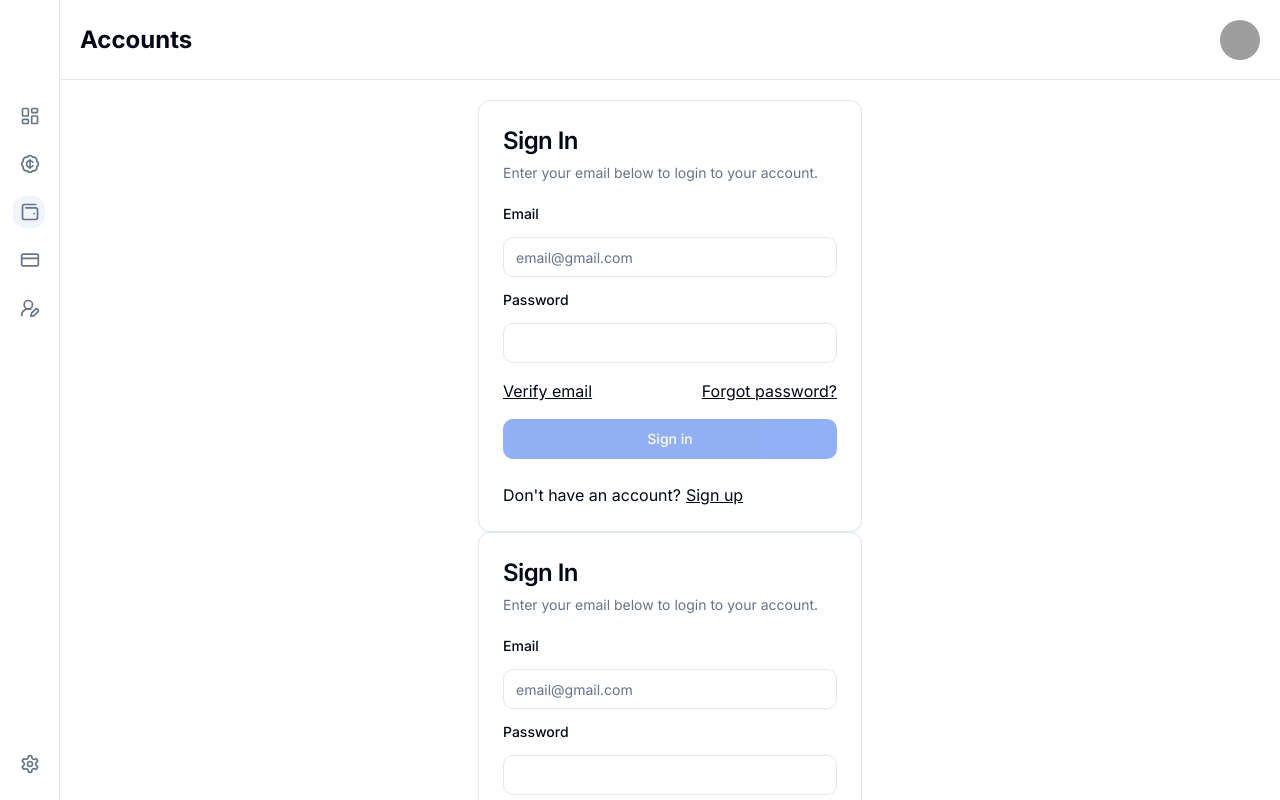
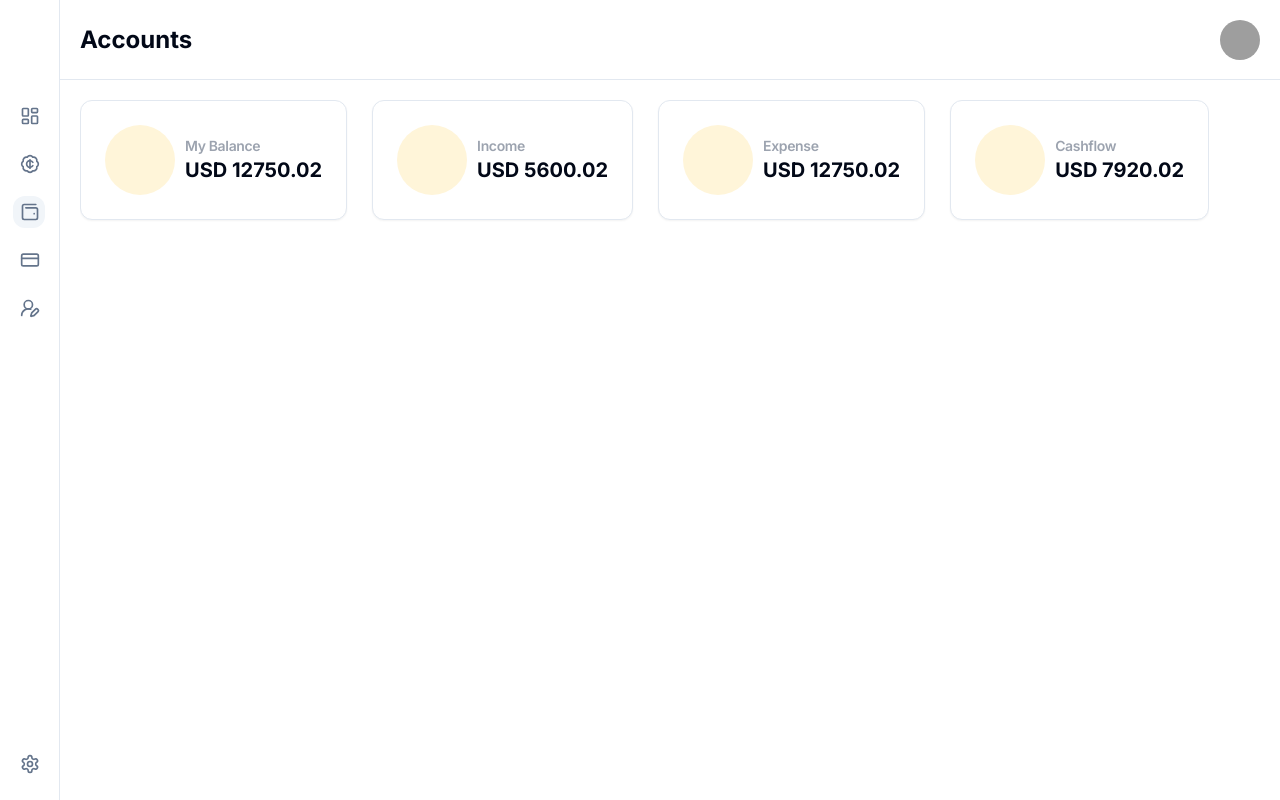
Before and after one commit to Max-Hirning/FinTrack-web, a Next.js app: page /accounts in a window 1280 px wide. Shown: the top 800 px of the page. Built offline with nearby package versions, Linux system fonts and the light colour scheme; grey boxes are pictures that could not be loaded.

Commit message:
feat: accounts cards ui

```diff
--- a/src/app/(app)/accounts/page.tsx
+++ b/src/app/(app)/accounts/page.tsx
@@ -1,18 +1,9 @@
-import { SignInWidget } from "widgets/cards/sign-in"
+import { AccountsCardsListWidget } from "widgets/accounts-cards-list"
 
 export default function Page() {
   return (
     <>
-      <SignInWidget/>
-      <SignInWidget/>
-      <SignInWidget/>
-      <SignInWidget/>
-      <SignInWidget/>
-      <SignInWidget/>
-      <SignInWidget/>
-      <SignInWidget/>
-      <SignInWidget/>
-      <SignInWidget/>
+      <AccountsCardsListWidget/>
     </>
   )
 }
--- a/src/app/(app)/layout.tsx
+++ b/src/app/(app)/layout.tsx
@@ -18,7 +18,7 @@ export default function RootLayout({ children }: Readonly<IProps>) {
         <SideBar/>
       </aside>
       <Header/>
-      <main className="w-[calc(100%-60px)] ml-auto flex flex-col items-center justify-center p-[20px]">
+      <main className="w-[calc(100%-60px)] ml-auto flex flex-col p-[20px]">
         {children}
       </main>
     </>
--- a/src/features/cards-list.tsx
+++ b/src/features/cards-list.tsx
@@ -1,4 +1,4 @@
-import { BankCard } from "shared/ui/bankCard";
+import { BankCard } from "shared/ui";
 
 export function CardsList() {
   return (
--- /dev/null
+++ b/src/shared/ui/account-card.tsx
@@ -0,0 +1,22 @@
+import { ReactElement } from "react"
+import { Card, CardContent, CardDescription, CardTitle } from "shared/ui"
+
+interface IProps {
+  title: string;
+  description: string;
+  children: ReactElement;
+}
+
+export function AccountCard({children, title, description}: IProps) {
+  return (
+    <Card>
+      <CardContent className="p-[24px] flex gap-[10px] items-center text-nowrap">
+        <div className="bg-[#FFF5D9] w-[70px] min-w-[70px] h-[70px] rounded-full">{children}</div>
+        <article>
+          <CardTitle className="text-sm text-gray-400">{title}</CardTitle>
+          <CardDescription className="text-xl font-bold text-foreground">{description}</CardDescription>
+        </article>
+      </CardContent>
+    </Card>
+  )
+}
--- a/src/shared/ui/index.ts
+++ b/src/shared/ui/index.ts
@@ -7,4 +7,6 @@ export * from "./button";
 export * from "./avatar";
 export * from "./tooltip";
 export * from "./checkbox";
+export * from "./bank-card";
 export * from "./input-otp";
+export * from "./account-card";
--- /dev/null
+++ b/src/widgets/accounts-cards-list.tsx
@@ -0,0 +1,28 @@
+import { AccountCard } from "shared/ui";
+
+interface IProps {
+  styles?: string;
+}
+
+export function AccountsCardsListWidget({styles}: IProps) {
+  return (
+    <section className={`flex gap-[25px] pb-[5px] overflow-auto max-w-fit ${styles || ""}`}>
+      <AccountCard
+        title="My Balance"
+        description="USD 12750.02"
+      ><></></AccountCard>
+      <AccountCard
+        title="Income"
+        description="USD 5600.02"
+      ><></></AccountCard>
+      <AccountCard
+        title="Expense"
+        description="USD 12750.02"
+      ><></></AccountCard>
+      <AccountCard
+        title="Cashflow"
+        description="USD 7920.02"
+      ><></></AccountCard>
+    </section>
+  )
+}
```
Also changed, not shown: src/shared/ui/bank-card.tsx (renamed from src/shared/ui/bankCard.tsx).
